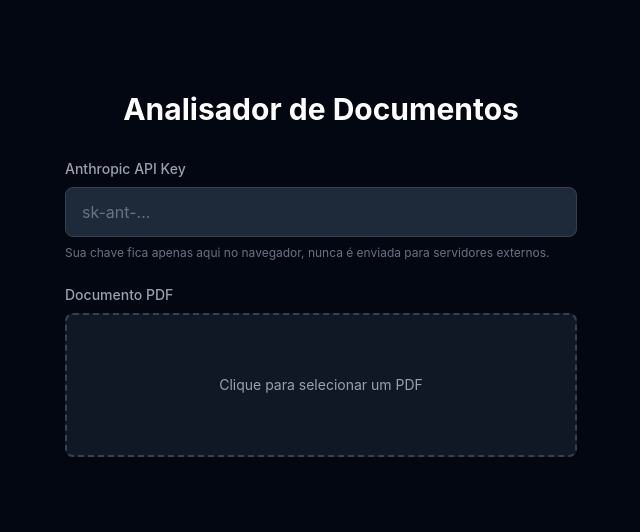
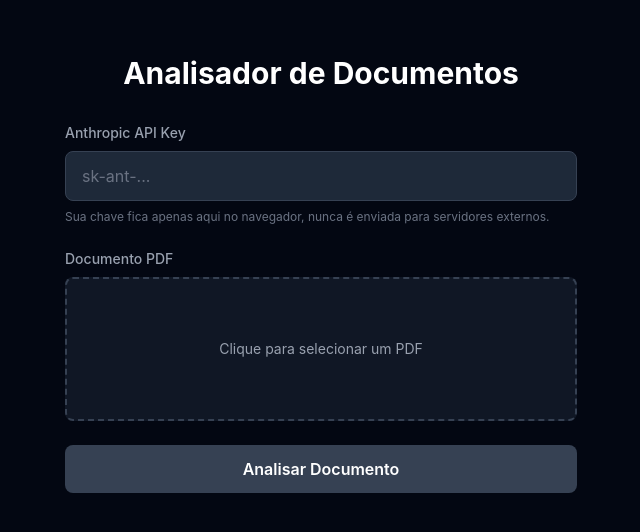
Before and after one commit to P3dr0PRR/doc_analizer_08_04_2026, a React (Vite) app: page / in a window 1280 px wide. Shown: the part 114-646 px from the top of the page, without its empty margins (319-959 px from the left). Built offline with nearby package versions, Linux system fonts and the light colour scheme.

Commit message:
feat: conecta análise à UI com botão, loading, erro e exibição do resultado

```diff
--- a/src/App.tsx
+++ b/src/App.tsx
@@ -1,22 +1,76 @@
-import { useState } from "react"
-import { ApiKeyInput } from "./components/ApiKeyInput"
-import { FileUpload } from "./components/FileUpload"
-import { analyzeDocument, type DocumentResult } from './services/analyzeDocument'
+import { useState } from "react";
+import { ApiKeyInput } from "./components/ApiKeyInput";
+import { FileUpload } from "./components/FileUpload";
+import {
+  analyzeDocument,
+  type DocumentResult,
+} from "./services/analyzeDocument";
 
 function App() {
-  const [apiKey, setApiKey] = useState("")
-  const [file, setFile] = useState<File | null>(null)
-  const [result, setResult] = useState<DocumentResult | null>(null)
-  const [loading, setLoading] = useState(false)
-  const [error, setError] = useState("")
+  const [apiKey, setApiKey] = useState("");
+  const [file, setFile] = useState<File | null>(null);
+  const [result, setResult] = useState<DocumentResult | null>(null);
+  const [loading, setLoading] = useState(false);
+  const [error, setError] = useState("");
+
+  async function handleAnalyze() {
+    if (!file || !apiKey) return;
+    setLoading(true);
+    setError("");
+    setResult(null);
+    try {
+      const data = await analyzeDocument(file, apiKey);
+      setResult(data);
+    } catch (err) {
+      setError(err instanceof Error ? err.message : "Erro desconhecido");
+    } finally {
+      setLoading(false);
+    }
+  }
 
   return (
     <main className="min-h-screen bg-gray-950 text-white flex flex-col items-center justify-center p-8">
       <h1 className="text-3xl font-bold mb-8">Analisador de Documentos</h1>
       <ApiKeyInput apiKey={apiKey} onChange={setApiKey} />
       <FileUpload file={file} onChange={setFile} />
+
+      <button
+        onClick={handleAnalyze}
+        disabled={!file || !apiKey || loading}
+        className="w-full max-w-lg bg-blue-600 hover:bg-blue-500 disabled:bg-gray-700 disabled:cursor-not-allowed text-white font-semibold py-3 rounded-lg transition-colors mb-6"
+      >
+        {loading ? "Analisando..." : "Analisar Documento"}
+      </button>
+
+      {error && (
+        <div className="w-full max-w-lg bg-red-900/50 border border-red-700 text-red-300 rounded-lg px-4 py-3 mb-6 text-sm">
+          {error}
+        </div>
+      )}
+
+      {result && (
+        <div className="w-full max-w-lg bg-gray-800 border border-gray-700 rounded-lg p-6 flex flex-col gap-4">
+          <h2 className="text-lg font-semibold text-gray-200">Resultado</h2>
+          <div className="flex flex-col gap-3">
+            {(
+              [
+                ["Nome", result.nome],
+                ["Validade", result.validade],
+                ["Categoria", result.categoria],
+              ] as const
+            ).map(([label, value]) => (
+              <div key={label} className="flex flex-col gap-1">
+                <span className="text-xs text-gray-500 uppercase tracking-wider">
+                  {label}
+                </span>
+                <span className="text-white font-medium">{value}</span>
+              </div>
+            ))}
+          </div>
+        </div>
+      )}
     </main>
-  )
+  );
 }
 
-export default App
+export default App;
```
